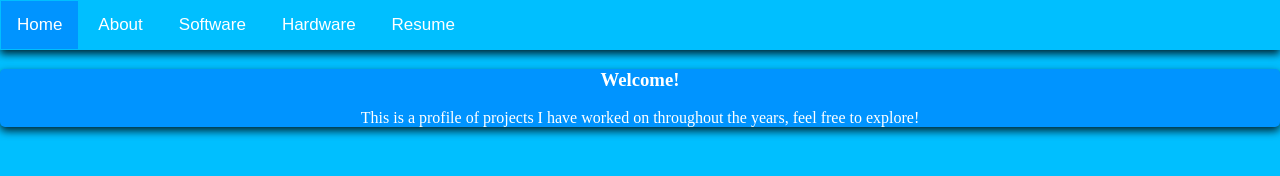
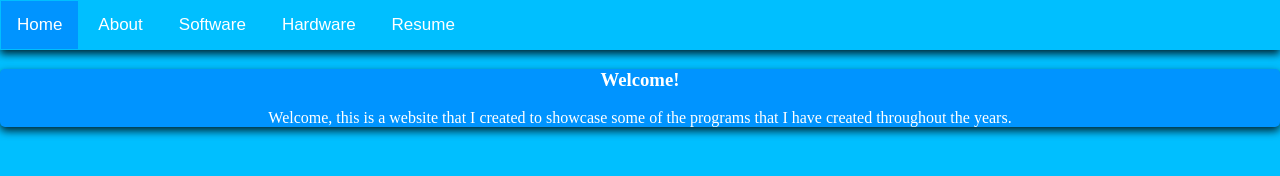
Before and after one commit to BModlin1996/BModlin1996.github.io, a plain HTML site: page index.html in a window 1280 px wide. Drawn offline with Linux system fonts and the light colour scheme.

Commit message:
Update index.html

```diff
--- a/index.html
+++ b/index.html
@@ -16,7 +16,7 @@
     <div id="Home" class="content">
         <h3>Welcome!</h3>
         <p>
-            This is a profile of projects I have worked on throughout the years, feel free to explore!
+            Welcome, this is a website that I created to showcase some of the programs that I have created throughout the years.
         </p>
     </div>
     <div id="About" class="content">
```
